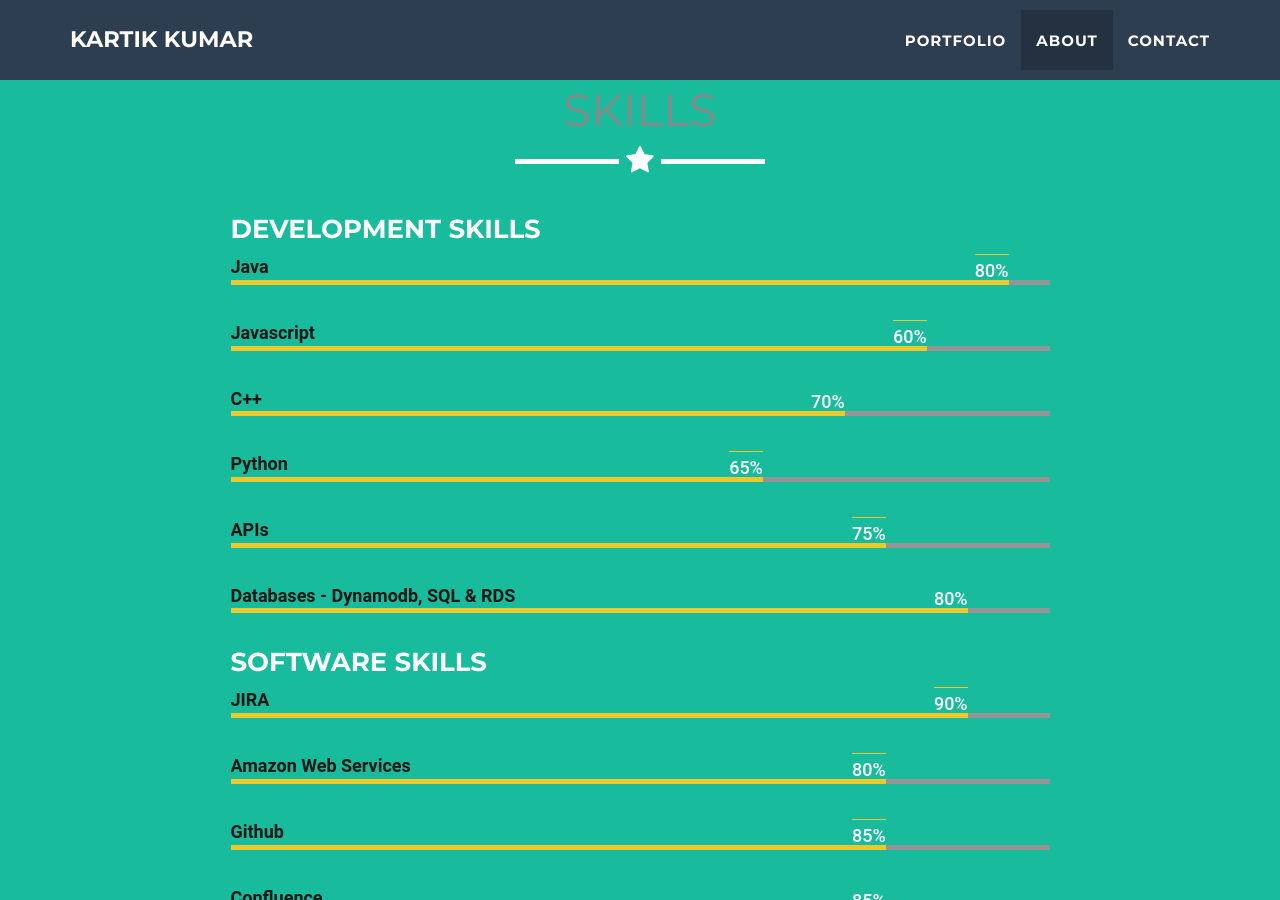
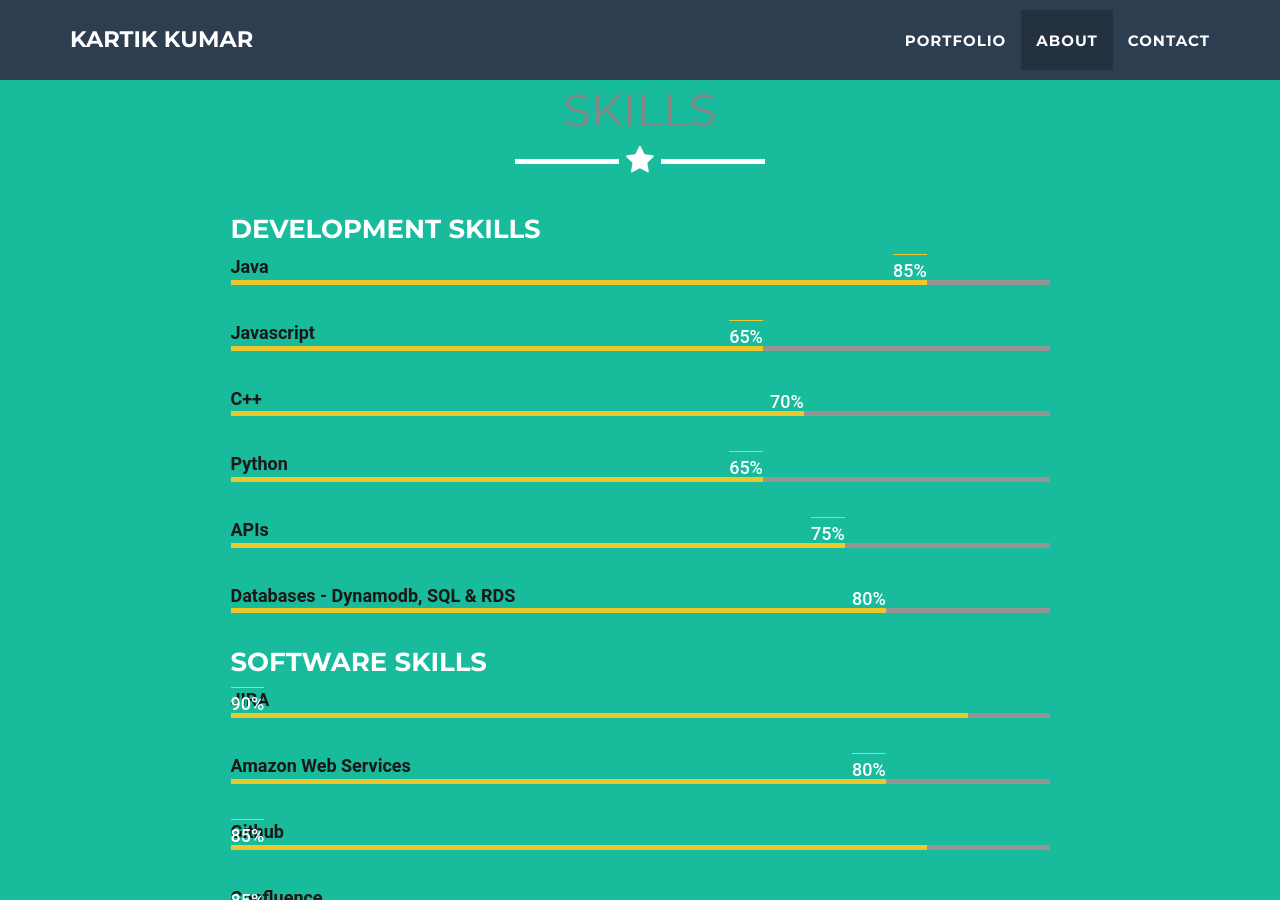
Before and after one commit to 404Kartik/404kartik.me, a Jekyll site: the page built from _posts/2014-07-18-project-7.markdown, in a window 1280 px wide and 900 px high, scrolled down 8276 px. Built offline with Jekyll 4.4.1, drawn with Linux system fonts in a browser that asks for light colours; our own code applies the rules of GitHub Pages for plain Markdown files.

Commit message:
Updating skill percentage

```diff
--- a/_includes/skills.html
+++ b/_includes/skills.html
@@ -13,13 +13,13 @@
         <div class="skill">
             <p>Java</p>
             <div class="skill-bar skill1 wow slideInLeft animated">
-                <span class="skill-count1">80%</span>
+                <span class="skill-count1">85%</span>
             </div>
         </div>
         <div class="skill">
             <p>Javascript</p>
             <div class="skill-bar skill2 wow slideInLeft animated">
-                 <span class="skill-count2">60%</span>
+                 <span class="skill-count2">65%</span>
             </div>
         </div>
         <div class="skill">
@@ -52,7 +52,7 @@
 
         <div class="skill">
             <p>JIRA</p>
-            <div class="skill-bar skill6 wow slideInLeft animated">
+            <div class="skill-bar skill8 wow slideInLeft animated">
                 <span class="skill-count6">90%</span>
             </div>
         </div>
@@ -64,13 +64,13 @@
         </div>
         <div class="skill">
             <p>Github</p>
-            <div class="skill-bar skill7 wow slideInLeft animated">
+            <div class="skill-bar skill9 wow slideInLeft animated">
                 <span class="skill-count6">85%</span>
             </div>
         </div>
         <div class="skill">
             <p>Confluence</p>
-            <div class="skill-bar skill7 wow slideInLeft animated">
+            <div class="skill-bar skill10 wow slideInLeft animated">
                 <span class="skill-count6">85%</span>
             </div>
         </div>
@@ -78,25 +78,25 @@
         <h3 class="how-title">Other Skills</h3>
         <div class="skill">
             <p>Software Testing - Test documentation, BDD, Cucumber, Cypress</p>
-            <div class="skill-bar skill7 wow slideInLeft animated">
-                <span class="skill-count6">85%</span>
+            <div class="skill-bar skill11 wow slideInLeft animated">
+                <span class="skill-count6">80%</span>
             </div>
         </div>
         <div class="skill">
             <p>Data Analytics - Numpy, Pandas, Matplot, Regression</p>
-            <div class="skill-bar skill7 wow slideInLeft animated">
+            <div class="skill-bar skill12 wow slideInLeft animated">
                 <span class="skill-count6">70%</span>
             </div>
         </div>
         <div class="skill">
             <p>Live Code Streaming</p>
-            <div class="skill-bar skill7 wow slideInLeft animated">
+            <div class="skill-bar skill13 wow slideInLeft animated">
                 <span class="skill-count6">80%</span>
             </div>
         </div>
         <div class="skill">
             <p>Public Speaking and Workshop Delivery</p>
-            <div class="skill-bar skill7 wow slideInLeft animated">
+            <div class="skill-bar skill14 wow slideInLeft animated">
                 <span class="skill-count6">90%</span>
             </div>
         </div>
```
Also changed, not shown: _includes/css/main.css (+26 -6 lines).
